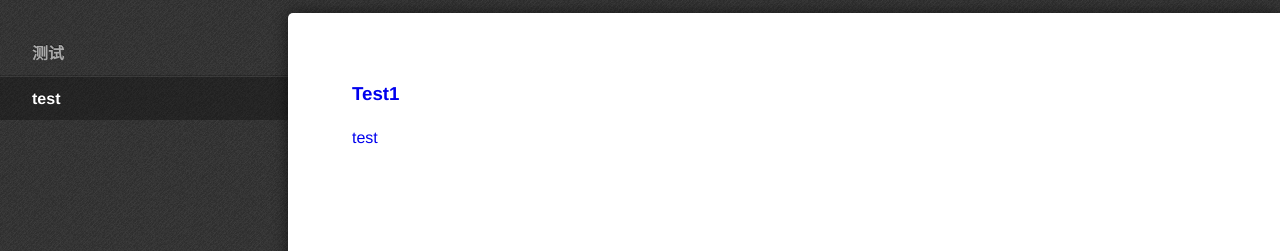
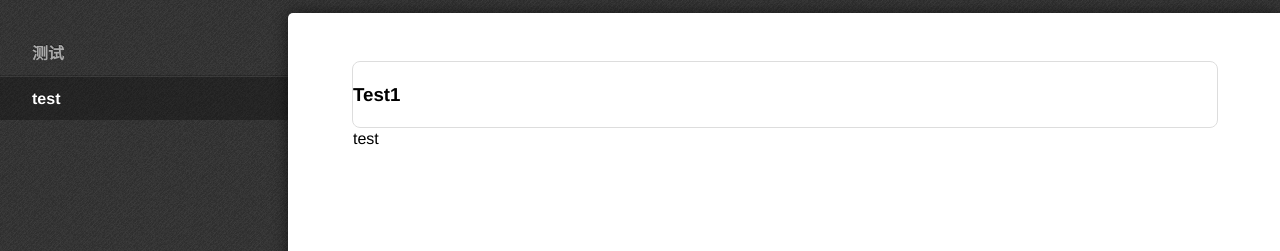
Before and after one commit to ZenoChiu/ZenoChiu.github.io, a Jekyll site: the page built from category/test.html, in a window 1280 px wide. Shown: the top 251 px of the page. Built offline with Jekyll 4.4.1, drawn with Linux system fonts in a browser that asks for light colours; some web fonts are replaced.

Commit message:
test
test

```diff
--- a/_layouts/category.html
+++ b/_layouts/category.html
@@ -14,7 +14,7 @@
               {% if category[0] == post.category %}
 
               <a href='{{ post.url | relative_url }}'>
-                  <div>
+                  <div class="card">
                      <h3>{{post.title}}</h3>
                      <p>{{post.category}}</p>
                   </div>
--- a/static/rn/styles.css
+++ b/static/rn/styles.css
@@ -233,3 +233,10 @@ a:hover {
   .nav-collapse { width: 18em }
   .main { width: auto; left: 18em }
 }
+
+.card{
+    color: #000;
+    border: 1px solid #ddd;
+    border-radius: 8px;
+    width: 100%;
+}
```
